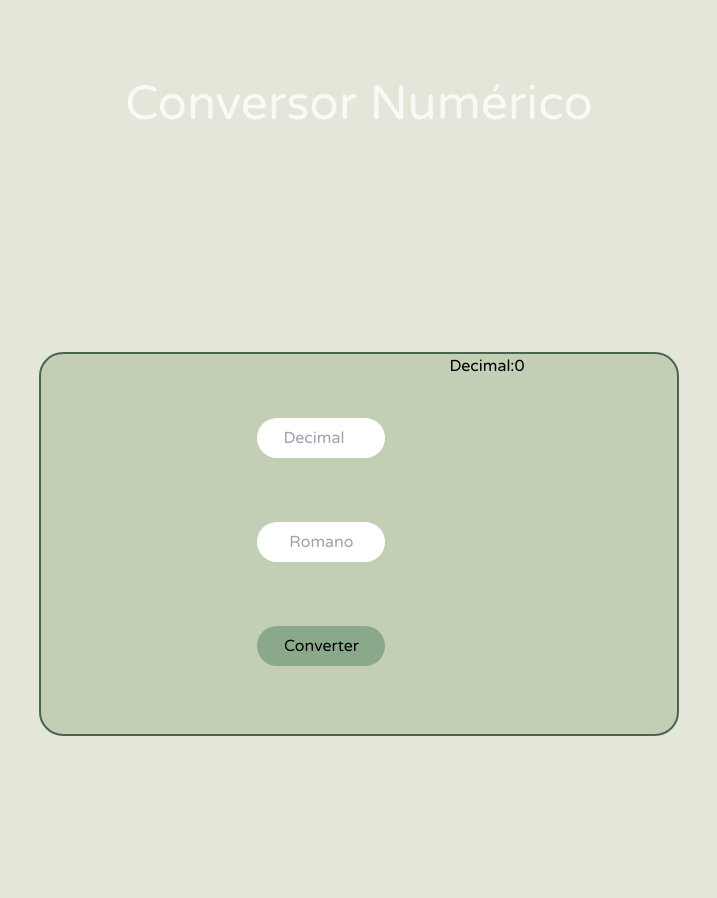
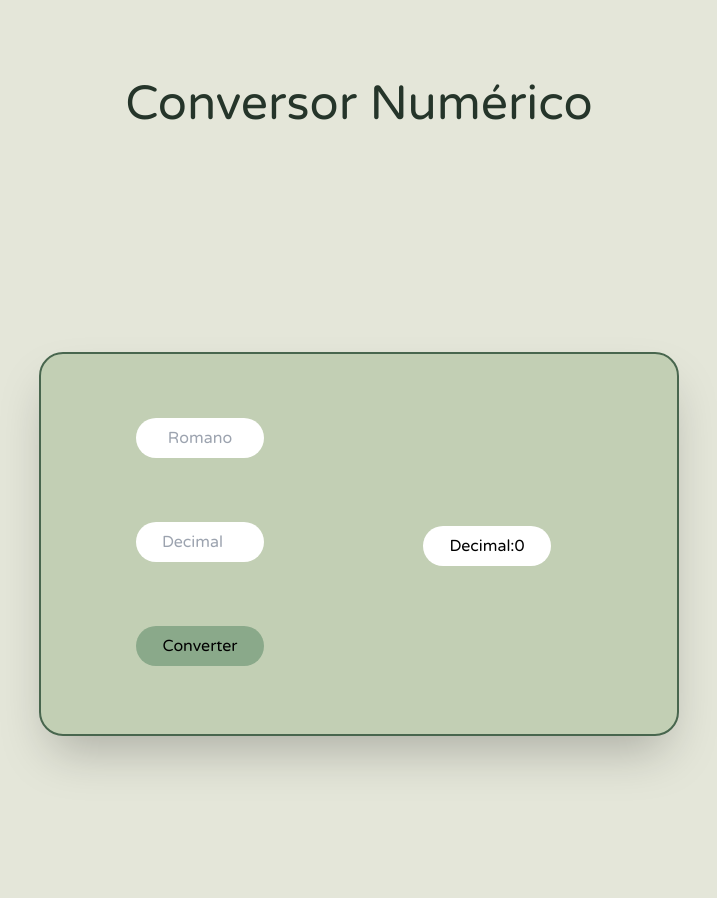
Before and after one commit to gabrsantos1/numeric-converter, a website: page public/index.html in a window 1280 px wide. Shown: the whole page, without its empty margins (281-998 px from the left). Before the commit the page ends 800 px from the top, so only its background shows below. Drawn offline with Linux system fonts and the light colour scheme.

Commit message:
style changes added

```diff
--- a/public/index.html
+++ b/public/index.html
@@ -1,5 +1,5 @@
 <!DOCTYPE html>
-<html lang="en">
+<html lang="pt-br">
 <head>
     <link rel="preconnect" href="https://fonts.googleapis.com">
     <link rel="preconnect" href="https://fonts.gstatic.com" crossorigin>
@@ -10,29 +10,23 @@
     <link rel="stylesheet" href="./style.css">
 </head>
 <body class="bg-main-1 font-varela">
-    <header>
+    <header></header>
 
-    </header>
-
-    <h1 class="flex justify-center pt-20 text-main-6 text-5xl">Conversor Numérico</h1>
+    <h1 class="stroke-black flex justify-center pt-20 text-main-5 text-5xl">Conversor Numérico</h1>
     <main class="flex justify-center pt-56">
-
-        <section class="flex justify-center h-96 w-1/2 bg-main-2 rounded-3xl border-2 border-main-4">
+        <section class="shadow-2xl flex justify-center h-96 w-1/2 bg-main-2 rounded-3xl border-2 border-main-4">
             <div>
+                <input id="quanti" type="text" placeholder="Romano" class="text-center h-10 w-32 rounded-3xl flex m-16">
                 <input type="number" placeholder="Decimal" class="text-center h-10 w-32 rounded-3xl flex m-16">
-                <input id="quanti" type="text" placeholder="Romano" class="text-center h-10 w-32 rounded-3xl flex m-16">
                 <button onclick="romanToDecimals()" class="bg-main-3 hover:bg-main-4 rounded-3xl h-10 w-32 flex m-16 items-center justify-center">Converter</button>
             </div>
-            <div>
-                <p id="convButton">Conversão: </p>
+            <div class="flex justify-center h-96 w-1/2 mt-40">
+                <p class="bg-white rounded-3xl mt-3 flex items-center justify-center h-10 w-32" id="convButton"></p>
             </div>
-
         </section>
     </main>
 
-    <footer>
-
-    </footer>
+    <footer></footer>
     <script src="./scripts.js"></script>
 </body>
 </html>
```
Also changed, not shown: public/style.css.
